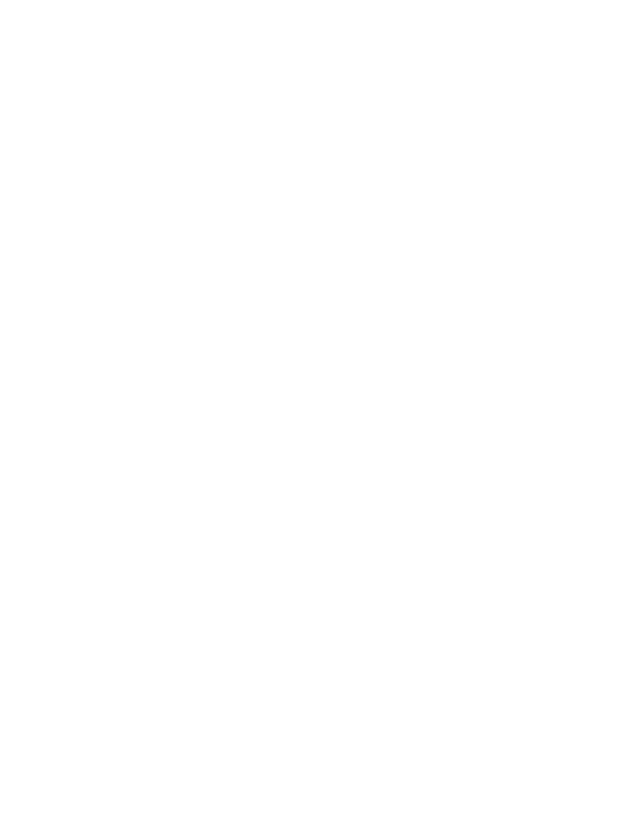
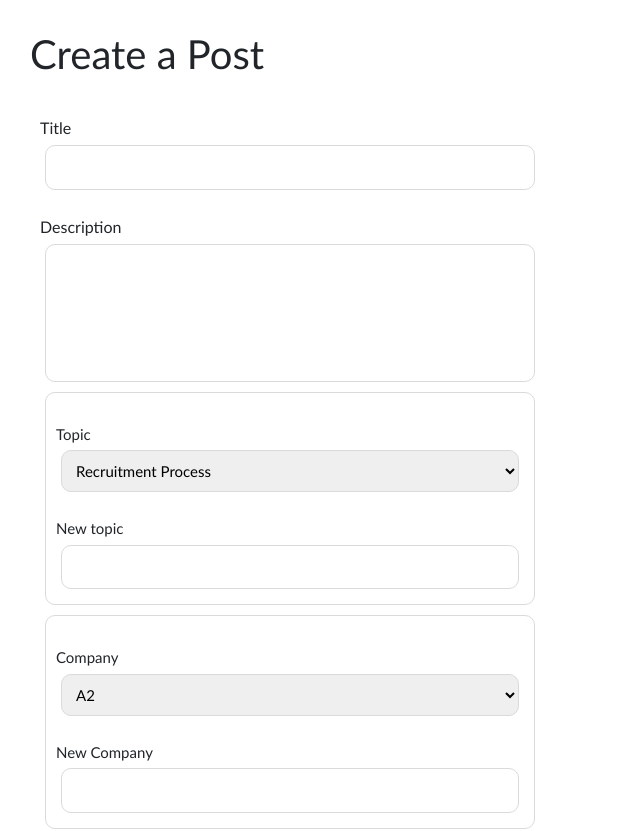
Before and after one commit to nicklaus-stonewright/revBlog, a React (Create React App) app: page /post in a window 1280 px wide. Before the commit this address had no page. Shown: the top 831 px of the page, without its empty margins (0-640 px from the left). Before the commit the page ends 800 px from the top, so only its background shows below. Built offline with nearby package versions, Linux system fonts and the light colour scheme.

Commit message:
updated post page

```diff
--- a/server.js
+++ b/server.js
@@ -18,7 +18,7 @@ app.get('/blogposts', async (req, res) => {
         }
     }
     try {
-        const response = await axios(`${url}?page-size=20`, options)
+        const response = await axios(`${url}?page-size=3`, options)
         res.status(200).json(response.data)
     } catch (err) {
         console.log(err)
--- a/src/App.js
+++ b/src/App.js
@@ -11,7 +11,7 @@ const App = () => {
       <BrowserRouter>
         <Routes>
           <Route path='/' element={<Homepage />} />
-          <Route path='/blogposts' element={<PostPage />} />
+          <Route path='/post' element={<PostPage />} />
         </Routes>
       </BrowserRouter>
     </div>
--- a/src/index.css
+++ b/src/index.css
@@ -93,40 +93,53 @@ body {
 
 /* -------- Post Page -------- */
 
-.ticket {
+.post {
   padding: 30px;
   width: 100%;
 }
 
-.ticket .ticket-container {
+.post .post-container {
   width: 100%;
   display: flex;
-  justify-content: center;
+  justify-content: left;
 }
 
-.ticket form {
+.post form {
   display: flex;
 }
 
-.ticket form section {
+.post form section {
   display: flex;
   flex-direction: column;
   margin: 10px;
-  width: 350px;
+  width: 500px;
 }
 
-.ticket form label {
+.post form label {
   margin: 20px 0 0 0;
 }
 
-.ticket form select,
-.ticket form input {
+.post form select,
+.post form input {
   padding: 10px;
   font-size: 15px;
   border-radius: 10px;
   border: 1.5px solid rgb(218, 218, 218);
   margin: 5px;
 }
-.ticket form .multiple-input-container {
+.post form .multiple-input-container {
   margin: 20px 0 20px 0;
 }
+
+.post .description {
+  height: 138px;
+}
+
+.post .section {
+  padding: 10px;
+  font-size: 15px;
+  border-radius: 10px;
+  border: 1.5px solid rgb(218, 218, 218);
+  margin: 5px;
+  width: 490px;
+}
--- a/src/pages/PostPage.jsx
+++ b/src/pages/PostPage.jsx
@@ -11,10 +11,11 @@ const Posts = () => {
     support: "unsupported",
   });
 
-  const editMode = true;
+  const editMode = false;
   const navigate = useNavigate();
   // const [topic, setTopics] = useContext(TopicsContext);
-  const topic = ["Recruitment Process", "Performance Review", "Other"];
+  const topics = ["Recruitment Process", "Performance Review", "Other"];
+  const companies = ["A2", "A0", "Aq"];
 
   const handleSubmit = async (e) => {
     e.preventDefault();
@@ -39,13 +40,15 @@ const Posts = () => {
   };
 
   // {
-  //   avatar: "./assets/images/blank-avatar.jpg",
-  // }
+  //   company: "Pool",
+  //   notification: "none",
+  //   support: "supported",
+  // },
 
   return (
-    <div className="ticket debug">
+    <div className="post">
       <h1>{editMode ? "Update your Post" : "Create a Post"}</h1>
-      <div className="ticket-container">
+      <div className="post-container">
         <form onSubmit={handleSubmit}>
           <section>
             <label htmlFor="title">Title</label>
@@ -66,16 +69,22 @@ const Posts = () => {
               onChange={handleChange}
               required={true}
               value={formData.description}
+              className="description"
             />
-
+            <section className="section">
               <label>Topic</label>
-            <select name="topic" value={formData.topic} onChange={handleChange}>
-              {topic?.map((topic, _index) => (
-                <option key={_index} value={topic}>
+              <select
+                name="topic"
+                value={formData.topic}
+                onChange={handleChange}
+              >
+                {topics?.map((topic, _index) => (
+                  <option key={_index + 1} value={topic}>
                     {topic}
                   </option>
                 ))}
               </select>
+
               <label htmlFor="new-topic">New topic</label>
               <input
                 id="new-topic"
@@ -85,6 +94,31 @@ const Posts = () => {
                 required={true}
                 value={formData.topic}
               />
+            </section>
+            <section className="section">
+              <label>Company</label>
+              <select
+                name="company"
+                value={formData.company}
+                onChange={handleChange}
+              >
+                {companies?.map((company, _index) => (
+                  <option key={_index + 1} value={company}>
+                    {company}
+                  </option>
+                ))}
+              </select>
+
+              <label htmlFor="new-company">New Company</label>
+              <input
+                id="new-company"
+                name="company"
+                type="text"
+                onChange={handleChange}
+                required={true}
+                value={formData.company}
+              />
+            </section>
             {editMode && (
               <>
                 <label htmlFor="status">Status</label>
@@ -108,9 +142,7 @@ const Posts = () => {
                 </select>
               </>
             )}
-            <input type="submit" />
-          </section>
-          <section>
+            <section className="section">
               <label htmlFor="owner">Owner</label>
               <input
                 id="owner"
@@ -133,6 +165,8 @@ const Posts = () => {
                 {formData.avatar && <img src={formData.avatar} alt="preview" />}
               </div>
             </section>
+            <input type="submit" />
+          </section>
         </form>
       </div>
     </div>
```
Lines whose indentation alone changed are shown as unchanged.
